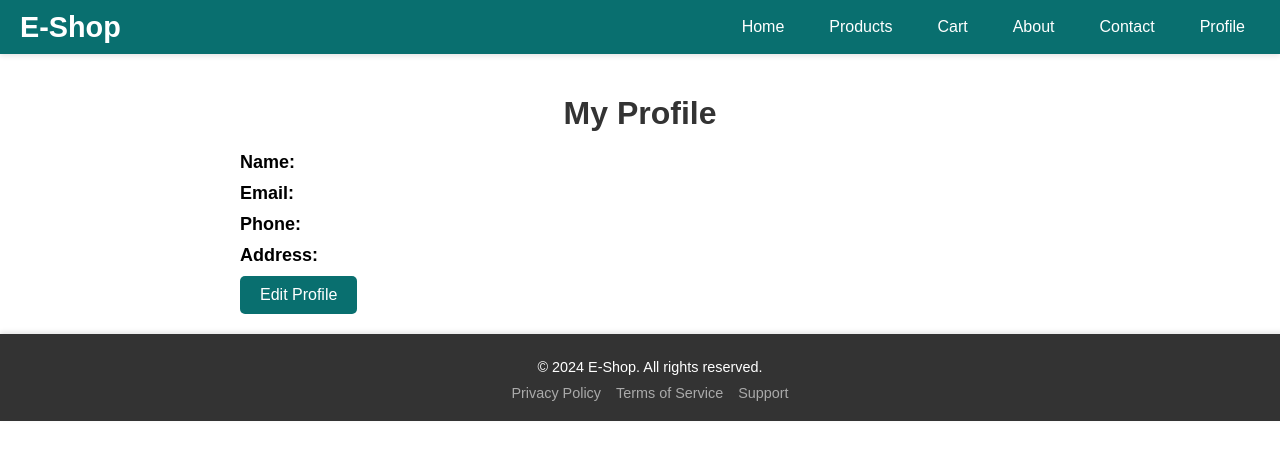
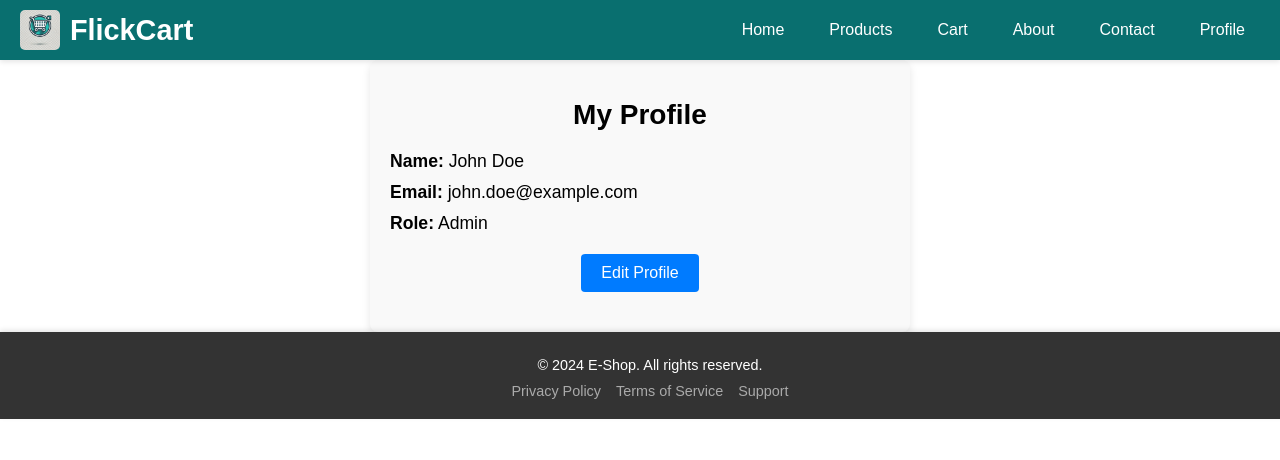
Before and after one commit to jayaprakash802/ecommerce-frontend, a React (Create React App) app: page /profile in a window 1280 px wide. Shown: the top 460 px of the page. Built offline with nearby package versions, Linux system fonts and the light colour scheme.

Commit message:
Added Logo

```diff
--- a/src/Pages/ProfilePage.css
+++ b/src/Pages/ProfilePage.css
@@ -1,72 +1,35 @@
-body {
-    margin: 0;
-    font-family: Arial, sans-serif;
-}
-
 .profile-container {
-    width: 100%;
-    padding: 0;
-    box-sizing: border-box;
-}
-
-.profile-header {
-    background-color: #333;
-    color: white;
-    padding: 15px 20px;
-}
-
-.profile-header .logo {
-    font-size: 24px;
-    font-weight: bold;
-}
-
-.nav-links {
-    list-style: none;
-    display: flex;
-    justify-content: flex-end;
-    gap: 20px;
-    margin: 0;
-    padding: 0;
-}
-
-.nav-links a {
-    color: white;
-    text-decoration: none;
-}
-
-.nav-links a.active {
-    border-bottom: 2px solid #096f6f;
-}
-
-.profile-content {
     padding: 20px;
-    max-width: 800px;
+    max-width: 500px;
     margin: 0 auto;
+    background-color: #f9f9f9;
+    border-radius: 8px;
+    box-shadow: 0 4px 8px rgba(0, 0, 0, 0.1);
 }
 
 .profile-content h1 {
-    font-size: 32px;
+    text-align: center;
     margin-bottom: 20px;
-    color: #333;
 }
 
 .profile-details p {
-    font-size: 18px;
     margin: 10px 0;
+    font-size: 1.1rem;
 }
 
 .profile-details button {
-    background-color: #096f6f;
+    display: block;
+    margin: 20px auto;
+    padding: 10px 20px;
+    background-color: #007bff;
     color: white;
     border: none;
-    padding: 10px 20px;
-    font-size: 16px;
+    border-radius: 4px;
     cursor: pointer;
-    border-radius: 5px;
 }
 
 .profile-details button:hover {
-    background-color: #007b5e;
+    background-color: #0056b3;
 }
 
 .profile-form {
@@ -75,35 +38,26 @@ body {
     gap: 15px;
 }
 
-.profile-form .form-group {
-    display: flex;
-    flex-direction: column;
-}
-
-.profile-form label {
+.form-group label {
     font-weight: bold;
     margin-bottom: 5px;
 }
 
-.profile-form input,
-.profile-form textarea {
-    width: 100%;
-    padding: 10px;
+.form-group input {
+    padding: 8px;
     border: 1px solid #ccc;
-    border-radius: 5px;
-    font-size: 16px;
+    border-radius: 4px;
 }
 
-.profile-form button {
-    background-color: #096f6f;
+button {
+    padding: 10px;
+    background-color: #007bff;
     color: white;
     border: none;
-    padding: 10px 20px;
-    font-size: 16px;
+    border-radius: 4px;
     cursor: pointer;
-    border-radius: 5px;
 }
 
-.profile-form button:hover {
-    background-color: #007b5e;
+button:hover {
+    background-color: #0056b3;
 }
--- a/src/Pages/ProfilePage.js
+++ b/src/Pages/ProfilePage.js
@@ -1,16 +1,28 @@
-import React, { useState } from "react";
+import React, { useState, useEffect } from "react";
 import "./ProfilePage.css";
 
 const ProfilePage = () => {
+    // Mock user data (replace this with API call or authentication context)
+    const loggedInUser = {
+        name: "John Doe",
+        email: "john.doe@example.com",
+        role: "Admin",
+    };
+
     const [isEditing, setIsEditing] = useState(false);
     const [user, setUser] = useState({
-        name: " ",
+        name: "",
         email: "",
-        phone: "",
-        address: "",
+        role: "",
     });
 
     const [updatedUser, setUpdatedUser] = useState({ ...user });
+
+    useEffect(() => {
+        // Populate user details on load (replace with actual API call)
+        setUser(loggedInUser);
+        setUpdatedUser(loggedInUser);
+    }, []);
 
     const handleEditToggle = () => {
         setIsEditing(!isEditing);
@@ -24,21 +36,18 @@ const ProfilePage = () => {
     const handleSave = () => {
         setUser(updatedUser);
         setIsEditing(false);
+        // Here you can send updatedUser to an API to persist changes
     };
 
     return (
         <div className="profile-container">
-
-
             <main className="profile-content">
                 <h1>My Profile</h1>
-
                 {!isEditing ? (
                     <div className="profile-details">
                         <p><strong>Name:</strong> {user.name}</p>
                         <p><strong>Email:</strong> {user.email}</p>
-                        <p><strong>Phone:</strong> {user.phone}</p>
-                        <p><strong>Address:</strong> {user.address}</p>
+                        <p><strong>Role:</strong> {user.role}</p>
                         <button onClick={handleEditToggle}>Edit Profile</button>
                     </div>
                 ) : (
@@ -64,23 +73,15 @@ const ProfilePage = () => {
                             />
                         </div>
                         <div className="form-group">
-                            <label htmlFor="phone">Phone</label>
+                            <label htmlFor="role">Role</label>
                             <input
                                 type="text"
-                                id="phone"
-                                name="phone"
-                                value={updatedUser.phone}
+                                id="role"
+                                name="role"
+                                value={updatedUser.role}
                                 onChange={handleChange}
+                                disabled
                             />
-                        </div>
-                        <div className="form-group">
-                            <label htmlFor="address">Address</label>
-                            <textarea
-                                id="address"
-                                name="address"
-                                value={updatedUser.address}
-                                onChange={handleChange}
-                            ></textarea>
                         </div>
                         <button type="button" onClick={handleSave}>Save</button>
                         <button type="button" onClick={handleEditToggle}>Cancel</button>
--- a/src/components/Header.js
+++ b/src/components/Header.js
@@ -1,11 +1,15 @@
 import React from 'react';
 import { Link } from 'react-router-dom';
 import './HeaderFooter.css';
+import logo from './ecomLogo.webp'; // Ensure the icon is in the same directory or update the path.
 
 const Header = () => {
     return (
         <header className="header-container">
-            <Link to="/" className="header-logo">E-Shop</Link>
+            <div className="header-logo-container">
+                <img src={logo} alt="FlickCart Logo" className="header-logo-icon" />
+                <Link to="/" className="header-logo-text">FlickCart</Link>
+            </div>
             <nav className="header-nav">
                 <Link to="/home">Home</Link>
                 <Link to="/products">Products</Link>
--- a/src/components/HeaderFooter.css
+++ b/src/components/HeaderFooter.css
@@ -79,3 +79,55 @@ body {
 .footer-links a:hover {
     color: white;
 }
+
+/* Header Styles */
+.header-container {
+    display: flex;
+    justify-content: space-between;
+    align-items: center;
+    background-color: #096f6f;
+    color: white;
+    padding: 10px 20px;
+    position: sticky;
+    top: 0;
+    z-index: 1000;
+    box-shadow: 0 2px 5px rgba(0, 0, 0, 0.1);
+}
+
+.header-logo-container {
+    display: flex;
+    align-items: center;
+    gap: 10px;
+    text-decoration: none;
+}
+
+.header-logo-icon {
+    width: 40px;
+    height: 40px;
+    border-radius: 5px;
+}
+
+.header-logo-text {
+    font-size: 1.8rem;
+    font-weight: bold;
+    color: white;
+    text-decoration: none;
+}
+
+.header-nav {
+    display: flex;
+    gap: 15px;
+}
+
+.header-nav a {
+    text-decoration: none;
+    color: white;
+    font-size: 1rem;
+    padding: 8px 15px;
+    border-radius: 5px;
+    transition: background-color 0.3s;
+}
+
+.header-nav a:hover {
+    background-color: #005f47;
+}
```
Also changed, not shown: src/components/ecomLogo.webp (added).
